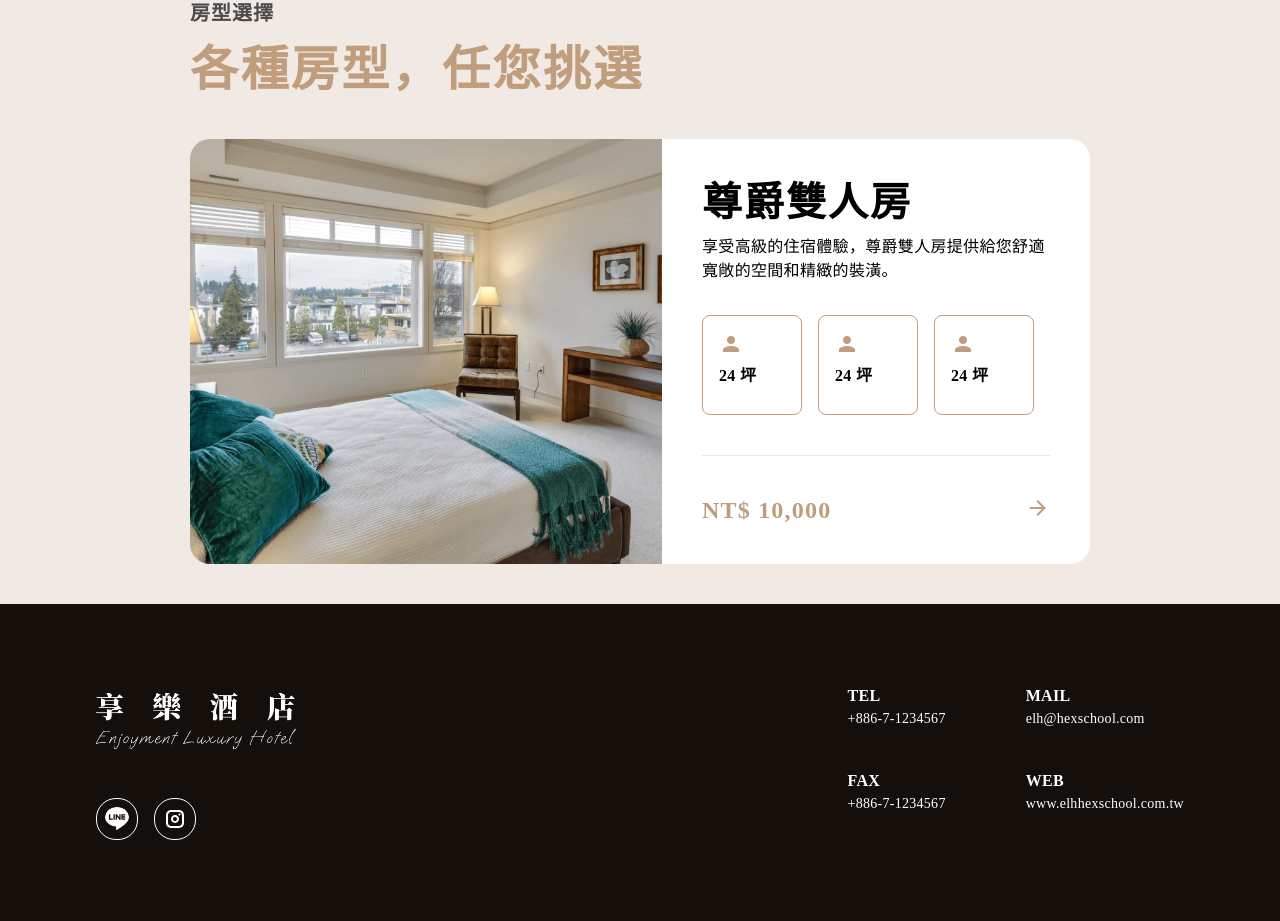
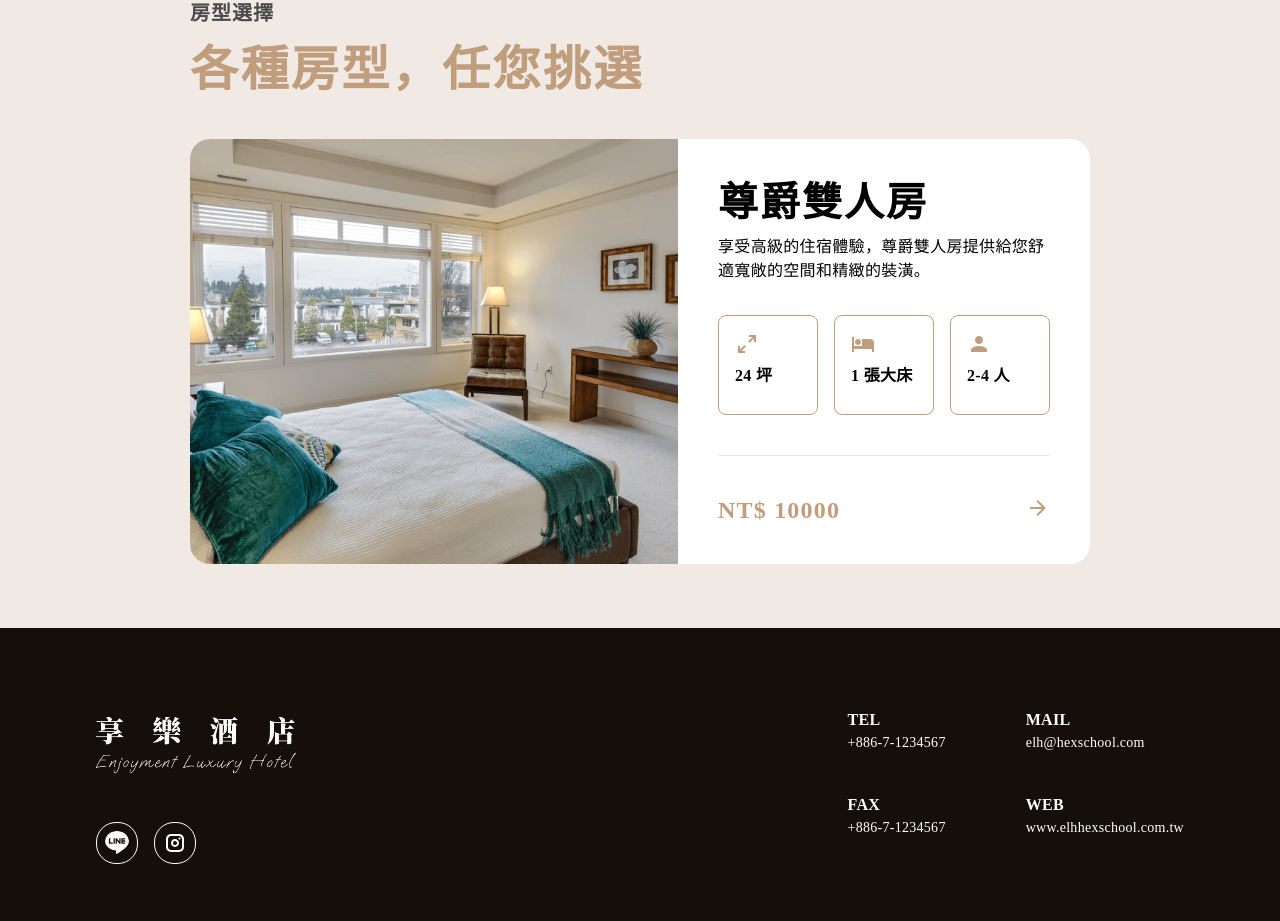
Before and after one commit to rere2133/ts30_booking_web, a Vue app: page /rooms in a window 1280 px wide. Shown: the part 1051-1972 px from the top of the page. Built offline with nearby package versions, Linux system fonts and the light colour scheme.

Commit message:
room details ui

```diff
--- /dev/null
+++ b/src/components/rooms/RoomBookingList.vue
@@ -0,0 +1,35 @@
+<template>
+  <div class="tw-h-[400px] tw-bg-white tw-rounded-[20px] tw-p-10">
+    <h5 class="tw-text-h5">預訂房型</h5>
+    <hr class="tw-my-4" />
+    <h2 class="tw-text-h2 tw-mb-2">{{ roomInfo.title }}</h2>
+    <p class="tw-text-body tw-text-black-80 tw-mb-10">
+      {{ roomInfo.description }}
+    </p>
+    <div class="tw-flex tw-items-center">
+      <div>人數</div>
+      <div class="tw-ml-auto">
+        <v-btn icon="mdi-minus" variant="outlined" color="black80"></v-btn>
+        <span class="tw-mx-4 tw-text-h6">{{ booingData.num }}</span>
+        <v-btn icon="mdi-plus" variant="outlined" color="black80"></v-btn>
+      </div>
+    </div>
+  </div>
+</template>
+
+<script setup lang="ts">
+import { ref } from "vue";
+
+defineProps({
+  roomInfo: {
+    type: Object,
+    required: true,
+  },
+});
+
+const booingData = ref({
+  num: 2,
+});
+</script>
+
+<style scoped></style>
--- a/src/components/rooms/RoomCard.vue
+++ b/src/components/rooms/RoomCard.vue
@@ -5,27 +5,24 @@
     <div class="tw-basis-3/5 tw-min-h-full">
       <img
         class="tw-object-cover tw-h-full"
-        :src="getImageUrl('room2-1.png')"
+        :src="getImageUrl(room.imgs ? room.imgs[0] : '')"
       />
     </div>
-    <div class="tw-basis-2/5 tw-text-black-100 tw-p-10">
-      <h2 class="tw-text-h4 lg:tw-text-h2 tw-mb-2">尊爵雙人房</h2>
+    <div class="tw-basis-2/5 tw-text-black-100 tw-px-5 tw-py-6 md:tw-p-10">
+      <h2 class="tw-text-h4 lg:tw-text-h2 tw-mb-2">{{ room.title }}</h2>
       <p class="tw-text-body">
-        享受高級的住宿體驗，尊爵雙人房提供給您舒適寬敞的空間和精緻的裝潢。
+        {{ room.description }}
       </p>
-      <div class="tw-flex tw-mt-8">
-        <RoomInfoCard
-          class="tw-mr-4"
-          icon="icon-person"
-          :title="`2人`"
-          :content="`人數`"
-          v-for="i in 3"
-        />
+      <div class="tw-flex tw-mt-8 tw-gap-2 md:tw-gap-4">
+        <RoomInfoCard v-for="info in room.info" :key="info.icon" :info="info" />
       </div>
-      <hr class="tw-my-10 textGradient bg-divider tw-w-full" />
+      <hr class="tw-my-6 md:tw-my-10 textGradient bg-divider tw-w-full" />
       <div class="tw-flex tw-justify-between tw-text-primary-100">
-        <h5 class="tw-text-h5">NT$ 10,000</h5>
-        <v-icon icon="mdi-arrow-right"></v-icon>
+        <h5 class="tw-text-h5">NT$ {{ room.price }}</h5>
+        <v-icon
+          @click="router.push(`/roomDetail/${room.id}`)"
+          icon="mdi-arrow-right"
+        ></v-icon>
       </div>
     </div>
   </div>
@@ -34,7 +31,17 @@
 <script setup lang="ts">
 import RoomInfoCard from "./RoomInfoCard.vue";
 import { useHelper } from "@/utils/useHelper";
+import { useRouter } from "vue-router";
+
 const { getImageUrl } = useHelper();
+const router = useRouter();
+
+defineProps({
+  room: {
+    type: Object,
+    required: true,
+  },
+});
 </script>
 
 <style scoped></style>
--- /dev/null
+++ b/src/components/rooms/RoomDetailCard.vue
@@ -0,0 +1,19 @@
+<template>
+  <div class="tw-bg-white tw-rounded-xl tw-p-6 tw-flex tw-gap-4 tw-flex-wrap">
+    <div v-for="(item, idx) in items" :key="idx" class="tw-flex">
+      <v-icon icon="mdi-check" color="primary"></v-icon>
+      <p class="tw-pl-1 tw-whitespace-nowrap">{{ item }}</p>
+    </div>
+  </div>
+</template>
+
+<script setup lang="ts">
+defineProps({
+  items: {
+    type: Array,
+    required: true,
+  },
+});
+</script>
+
+<style scoped></style>
--- a/src/components/rooms/RoomInfoCard.vue
+++ b/src/components/rooms/RoomInfoCard.vue
@@ -1,12 +1,29 @@
 <template>
   <div
-    class="tw-w-[100px] tw-aspect-square tw-border tw-border-primary-100 tw-rounded-lg tw-p-4"
+    class="tw-w-[100px] tw-aspect-square tw-rounded-lg tw-p-4 md:tw-p-4"
+    :class="$attrs.variant === 'solid' ? 'solid' : 'outlined'"
   >
-    <v-icon icon="mdi-account" color="primary" class="tw-mb-2"></v-icon>
-    <p class="tw-text-title">24 坪</p>
+    <v-icon :icon="info.icon" color="primary" class="tw-mb-2"></v-icon>
+    <p class="sm:tw-text-subtitle md:tw-text-title">
+      {{ info.num }} {{ info.unit }}
+    </p>
   </div>
 </template>
 
-<script setup lang="ts"></script>
+<script setup lang="ts">
+defineProps({
+  info: {
+    type: Object,
+    required: true,
+  },
+});
+</script>
 
-<style scoped></style>
+<style scoped>
+.outlined {
+  @apply tw-border tw-border-primary-100;
+}
+.solid {
+  @apply tw-bg-white;
+}
+</style>
--- a/src/plugins/router.ts
+++ b/src/plugins/router.ts
@@ -17,7 +17,7 @@ const routes = [
         component: () => import('@/views/Rooms.vue'),
       },
       {
-        path: 'roomDetail',
+        path: 'roomDetail/:id',
         name: 'RoomDetail',
         component: () => import('@/views/RoomDetail.vue'),
       },
--- a/src/views/RoomDetail.vue
+++ b/src/views/RoomDetail.vue
@@ -1,7 +1,192 @@
 <template>
-  <div>Room detail</div>
+  <HomeContainer class="tw-bg-primary-40 tw-text-black-100">
+    <div class="tw-w-[90vw] tw-mx-auto">
+      <v-btn
+        class="tw-mb-6 tw-mt-[-20px]"
+        prepend-icon="mdi-arrow-left"
+        variant="tonal"
+        color="primary"
+        @click="router.go(-1)"
+      >
+        <span class="tw-text-title">返回</span></v-btn
+      >
+      <div
+        class="tw-aspect-[10/4] tw-rounded-[20px] tw-overflow-hidden tw-mb-8"
+      >
+        <img
+          class="tw-w-full tw-h-full tw-object-left-bottom tw-object-none"
+          :src="getImageUrl('/room2-1.png')"
+        />
+      </div>
+    </div>
+
+    <div class="container">
+      <v-row>
+        <v-col cols="12" md="8">
+          <h1 class="tw-text-h1 tw-mb-4">{{ roomInfo.title }}</h1>
+          <p class="tw-text-body tw-text-black-80">
+            {{ roomInfo.description }}
+          </p>
+          <div class="roomTitle tw-mb-6">房型基本資訊</div>
+          <div class="tw-flex tw-mt-8 tw-gap-2 md:tw-gap-4">
+            <RoomInfoCard
+              v-for="info in roomInfo.info"
+              :key="info.icon"
+              :info="info"
+              variant="solid"
+            />
+          </div>
+          <div class="roomTitle tw-mb-6">房間格局</div>
+          <RoomDetailCard :items="roomInfo.layout" />
+          <div class="roomTitle tw-mb-6">房內設備</div>
+          <RoomDetailCard :items="roomInfo.facility" />
+          <div class="roomTitle tw-mb-6">備品提供</div>
+          <RoomDetailCard :items="roomInfo.toiletries" />
+          <div class="roomTitle tw-mb-6">訂房須知</div>
+          <div class="tw-whitespace-pre-line tw-text-black-80 tw-leading-7">
+            {{ roomInfo.notice }}
+          </div>
+        </v-col>
+        <v-col
+          ref="bookingWrap"
+          class="tw-hidden lg:tw-block bookingWrap tw-min-w-[400px]"
+        >
+          <div
+            ref="bookingList"
+            :class="fixedBookingList ? 'fixedBooking' : ''"
+          >
+            <RoomBookingList :roomInfo="roomInfo" />
+          </div>
+        </v-col>
+      </v-row>
+    </div>
+  </HomeContainer>
 </template>
 
-<script setup lang="ts"></script>
+<script setup lang="ts">
+import { ref, onMounted, onUnmounted } from "vue";
+import { useRouter } from "vue-router";
+import HomeContainer from "@/components/home/HomeContainer.vue";
+import RoomInfoCard from "@/components/rooms/RoomInfoCard.vue";
+import RoomDetailCard from "@/components/rooms/RoomDetailCard.vue";
+import RoomBookingList from "@/components/rooms/RoomBookingList.vue";
+import { useHelper } from "@/utils/useHelper";
+import { log } from "console";
 
-<style scoped></style>
+const { getImageUrl } = useHelper();
+const router = useRouter();
+const roomInfo = ref({
+  id: 1,
+  title: "尊爵雙人房",
+  description:
+    "享受高級的住宿體驗，尊爵雙人房提供給您舒適寬敞的空間和精緻的裝潢。",
+  imgs: ["room2-1.png"],
+  info: [
+    {
+      icon: "mdi-arrow-expand",
+      num: "24",
+      unit: "坪",
+    },
+    {
+      icon: "mdi-bed",
+      num: "1",
+      unit: "張大床",
+    },
+    {
+      icon: "mdi-account",
+      num: "2-4",
+      unit: "人",
+    },
+  ],
+  price: "10000",
+  layout: ["市景", "獨立衛浴", "客廳", "書房", "樓層電梯"],
+  facility: [
+    "平面電視",
+    "吹風機",
+    "冰箱",
+    "熱水壺",
+    "檯燈",
+    "衣櫃",
+    "除濕機",
+    "浴缸",
+    "書桌",
+    "音響",
+  ],
+  toiletries: [
+    "衛生紙",
+    "沐浴用品",
+    "刮鬍刀",
+    "清潔用品",
+    "刷牙用品",
+    "刮鬍膏",
+    "吊衣架",
+    "浴袍",
+    "拖鞋",
+    "罐裝水",
+    "梳子",
+  ],
+  notice: `1.入住時間為下午3點，退房時間為上午12點。
+    2.如需延遲退房，請提前與櫃檯人員聯繫，視當日房況可能會產生額外費用。
+    3.請勿在房間內抽煙，若有抽煙需求，可以使用設在酒店各樓層的專用吸煙區。
+    4.若發現房間內的設施有損壞或遺失，將會按照價值收取賠償金。
+    5.請愛惜我們的房間與公共空間，並保持整潔。
+    6.如需額外的毛巾、盥洗用品或其他物品，請聯繫櫃檯。
+    7.我們提供免費的Wi-Fi，密碼可以在櫃檯或是房間內的資訊卡上找到。
+    8.請勿帶走酒店房內的物品，如有需要購買，請與我們的櫃檯人員聯繫。
+    9.我們提供24小時櫃檯服務，若有任何需求或疑問，歡迎隨時詢問。
+    10.為了確保所有客人的安全，請勿在走廊或公共區域大聲喧嘩，並遵守酒店的其他規定。`,
+});
+const bookingList = ref<HTMLElement | null>(null);
+const bookingWrap = ref<HTMLElement | null>(null);
+const fixedBookingList = ref(false);
+const bookingPosition = ref({
+  offsetTop: 0,
+  offsetLeft: 0,
+});
+const handleScroll = () => {
+  if (window.scrollY > bookingPosition.value!.offsetTop) {
+    fixedBookingList.value = true;
+    let width = getbookingWrapWidth();
+    console.log({ width });
+
+    bookingList.value?.style.setProperty("--bookingWrapWidth", `${width}px`);
+    bookingList.value?.style.setProperty(
+      "--bookingWrapLeft",
+      `${bookingPosition.value!.offsetLeft}px`
+    );
+  } else {
+    fixedBookingList.value = false;
+  }
+};
+const getbookingWrapWidth = (): number => {
+  const bookingWrap: HTMLElement | null =
+    document.querySelector(".bookingWrap");
+  if (bookingWrap === null) return 0;
+  const width = bookingWrap.getBoundingClientRect().width;
+  return width || 0;
+};
+
+onMounted(() => {
+  window.addEventListener("scroll", handleScroll);
+  bookingPosition.value = {
+    offsetTop: bookingList.value!.offsetTop,
+    offsetLeft: bookingList.value!.offsetLeft,
+  };
+});
+onUnmounted(() => {
+  window.removeEventListener("scroll", handleScroll);
+});
+</script>
+
+<style scoped lang="scss">
+.roomTitle {
+  @apply tw-text-h5 tw-mt-20 tw-pl-4 tw-border-l-4 tw-border-primary-100;
+}
+.fixedBooking {
+  min-width: var(--bookingWrapWidth);
+  position: fixed;
+  top: 100px;
+  left: var(--bookingWrapLeft);
+  z-index: 10;
+}
+</style>
--- a/src/views/Rooms.vue
+++ b/src/views/Rooms.vue
@@ -12,7 +12,12 @@
         <p class="tw-text-black-80 tw-text-h6 tw-mb-4">房型選擇</p>
         <h1 class="tw-text-primary-100 tw-text-h1">各種房型，任您挑選</h1>
         <div class="tw-pt-10">
-          <RoomCard />
+          <RoomCard
+            v-for="room in rooms"
+            :key="room.id"
+            :room="room"
+            class="tw-mb-6"
+          />
         </div>
       </div>
     </HomeContainer>
@@ -20,9 +25,38 @@
 </template>
 
 <script setup lang="ts">
+import { ref } from "vue";
 import Banner from "@/components/Banner.vue";
 import HomeContainer from "@/components/home/HomeContainer.vue";
 import RoomCard from "@/components/rooms/RoomCard.vue";
+
+const rooms = ref([
+  {
+    id: 1,
+    title: "尊爵雙人房",
+    description:
+      "享受高級的住宿體驗，尊爵雙人房提供給您舒適寬敞的空間和精緻的裝潢。",
+    imgs: ["room2-1.png"],
+    info: [
+      {
+        icon: "mdi-arrow-expand",
+        num: "24",
+        unit: "坪",
+      },
+      {
+        icon: "mdi-bed",
+        num: "1",
+        unit: "張大床",
+      },
+      {
+        icon: "mdi-account",
+        num: "2-4",
+        unit: "人",
+      },
+    ],
+    price: "10000",
+  },
+]);
 </script>
 
 <style scoped></style>
```
